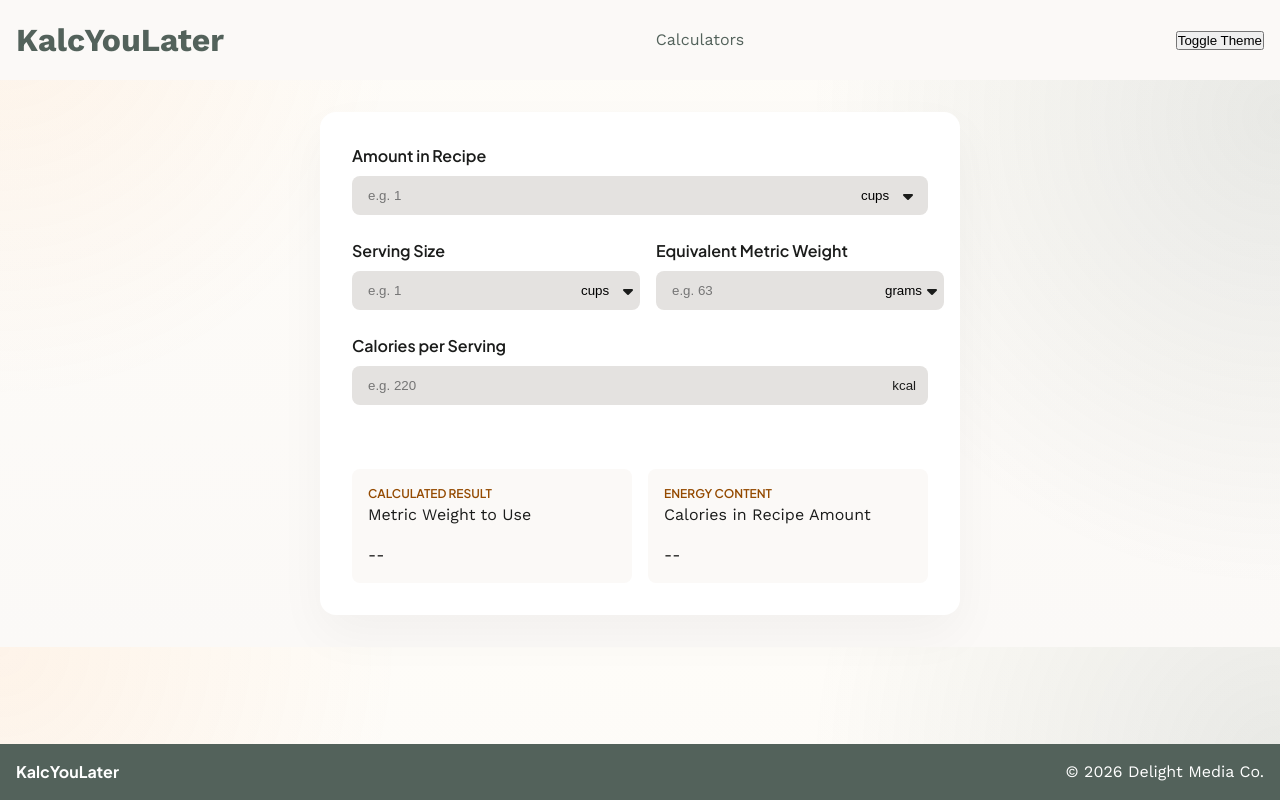
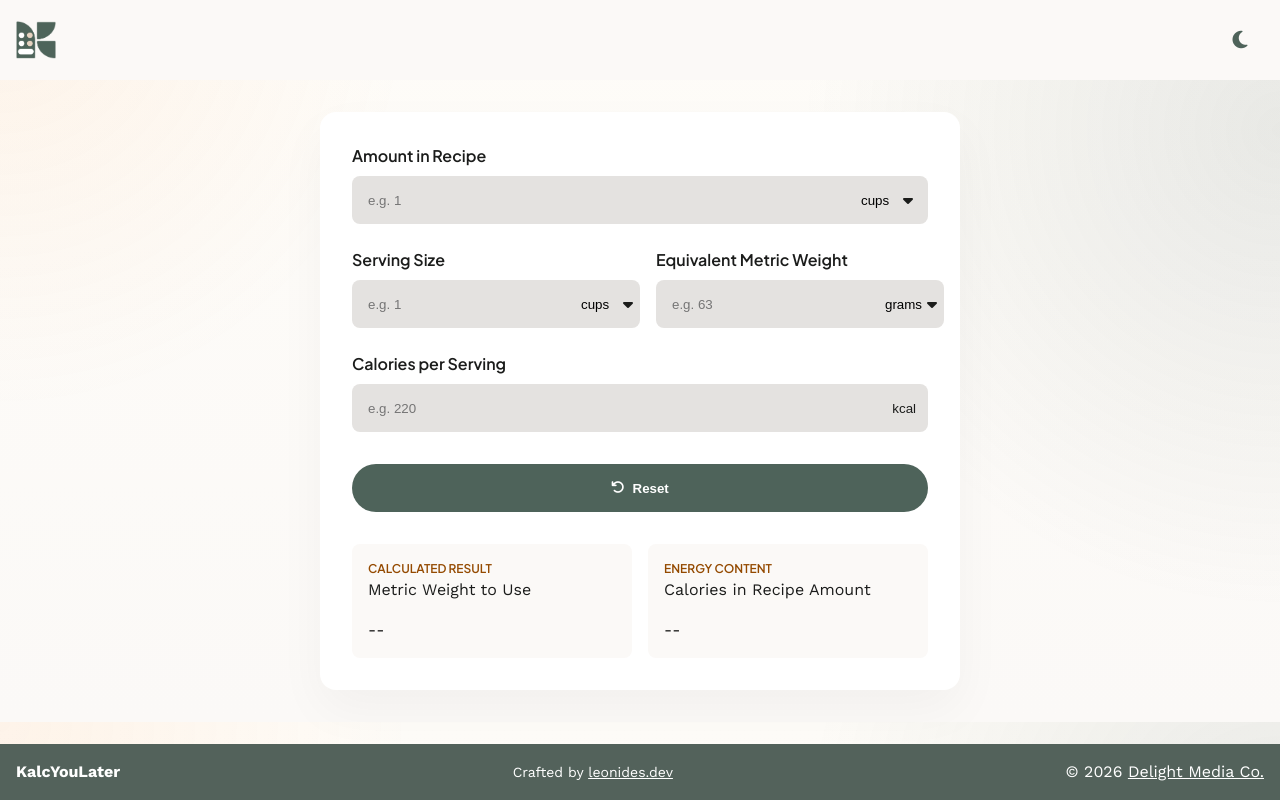
Before and after one commit to mjleonides/kalcyoulater, a Vue app: page / in a window 1280 px wide. Built offline with nearby package versions, Linux system fonts and the light colour scheme.

Commit message:
Add buttons, header icon, etc.

```diff
--- a/src/App.vue
+++ b/src/App.vue
@@ -1,9 +1,15 @@
 <template>
   <header>
-    <h1>KalcYouLater</h1>
-    <nav><a class="nav-link">Calculators</a></nav>
+    <img class="logo" src="@/assets/icons/icons-01.png" width="40px" />
+    <nav></nav>
     <div class="header-buttons">
-      <button id="theme-toggle" class="button">Toggle Theme</button>
+      <ButtonComponent
+        id="theme-toggle"
+        label="Toggle Theme"
+        icon="fa-solid fa-moon fa-xl"
+        icon-only
+        text
+      />
     </div>
   </header>
   <main class="app-shell">
@@ -61,6 +67,15 @@
         />
       </form>
 
+      <div class="buttons">
+        <ButtonComponent
+          id="input-form-reset"
+          label="Reset"
+          icon="fa-solid fa-arrow-rotate-left"
+          @click="onReset"
+        />
+      </div>
+
       <!-- Results -->
       <div class="results-container">
         <div class="result calculated-weight">
@@ -89,19 +104,31 @@
   </main>
   <footer>
     <p class="site-name">KalcYouLater</p>
+    <p class="attribution">
+      Crafted by <a href="https://leonides.dev">leonides.dev</a>
+    </p>
     <p class="copyright">
-      &copy; {{ new Date().getFullYear() }} Delight Media Co.
+      &copy; {{ new Date().getFullYear() }}
+      <a href="https://delightmedia.co"> Delight Media Co. </a>
     </p>
   </footer>
 </template>
 <script setup lang="ts">
 import { ref, computed } from "vue";
 import InputNumberUnit from "./components/InputNumberUnit.vue";
+import ButtonComponent from "./components/ButtonComponent.vue";
 
-const recipe = ref({ value: undefined, unit: "cups" });
-const servingSize = ref({ value: undefined });
-const equivalentMetricWeight = ref({ value: undefined, unit: "g" });
-const caloriesPerServing = ref({ value: undefined, unit: "kcal" });
+const defaultValues = {
+  recipe: { value: undefined, unit: "cups" },
+  servingSize: { value: undefined },
+  equivalentMetricWeight: { value: undefined, unit: "g" },
+  caloriesPerServing: { value: undefined, unit: "kcal" },
+};
+
+const recipe = ref(defaultValues.recipe);
+const servingSize = ref(defaultValues.servingSize);
+const equivalentMetricWeight = ref(defaultValues.equivalentMetricWeight);
+const caloriesPerServing = ref(defaultValues.caloriesPerServing);
 
 const calculatedWeight = computed(() => {
   if (
@@ -132,6 +159,13 @@ const calculatedCalories = computed(() => {
     recipe.value.value
   );
 });
+
+const onReset = () => {
+  recipe.value = { ...defaultValues.recipe };
+  servingSize.value = { ...defaultValues.servingSize };
+  equivalentMetricWeight.value = { ...defaultValues.equivalentMetricWeight };
+  caloriesPerServing.value = { ...defaultValues.caloriesPerServing };
+};
 </script>
 <style lang="css" scoped>
 header {
@@ -141,6 +175,7 @@ header {
   padding: 1rem;
   background-color: var(--color-background);
   color: var(--color-primary-dark);
+  font-style: italic;
 }
 
 .calculator-container {
@@ -167,11 +202,23 @@ form {
   width: 50%;
 }
 
+.buttons {
+  display: flex;
+  justify-content: center;
+  gap: 1rem;
+  width: 100%;
+  margin: 2rem 0;
+}
+
+#input-form-reset {
+  width: 100%;
+}
+
 .results-container {
   display: grid;
   grid-template-columns: repeat(auto-fit, minmax(200px, 1fr));
   gap: 1rem;
-  margin-top: 2rem;
+  margin-top: 1rem;
   justify-content: space-between;
 }
 
@@ -179,7 +226,6 @@ form {
   display: flex;
   flex-direction: column;
   gap: 1rem;
-  margin-top: 2rem;
   background-color: var(--color-background);
   padding: 1rem;
   border-radius: var(--radius-field);
@@ -214,11 +260,16 @@ footer {
   position: fixed;
   bottom: 0;
   width: 100%;
+  align-items: center;
 }
 
 .site-name {
-  font-family: var(--font-display);
   font-weight: 700;
-  text-transform: italic;
+  font-style: italic;
+}
+
+.attribution {
+  font-style: italic;
+  font-size: 0.875rem;
 }
 </style>
--- /dev/null
+++ b/src/components/ButtonComponent.vue
@@ -0,0 +1,77 @@
+<template>
+  <button :id class="button" v-bind="$attrs" :class="classes">
+    <i v-if="icon" class="button-icon" :class="icon" />
+    {{ !iconOnly ? label : "" }}
+  </button>
+</template>
+
+<script setup lang="ts">
+import { computed } from "vue";
+interface Props {
+  id: string;
+  label?: string;
+  icon?: string;
+  iconOnly?: boolean;
+  primary?: boolean;
+  secondary?: boolean;
+  text?: boolean;
+}
+
+const props = withDefaults(defineProps<Props>(), {
+  label: "",
+  iconOnly: false,
+  primary: true,
+  secondary: false,
+  text: false,
+});
+
+const classes = computed(() => {
+  return {
+    "button-primary": props.primary && !props.secondary && !props.text,
+    "button-secondary": props.secondary,
+    "button-text": props.text,
+    "button-icon-only": props.iconOnly,
+  };
+});
+</script>
+
+<style scoped>
+.button {
+  min-height: var(--field-height);
+  border-radius: var(--radius-pill);
+  border: none;
+  padding: 0.75rem 1rem;
+  cursor: pointer;
+  font-weight: 600;
+  display: inline-flex;
+  gap: 0.5rem;
+  justify-content: center;
+  align-items: center;
+}
+
+.button-primary {
+  background-color: var(--color-primary);
+  color: white;
+}
+
+.button-primary:hover,
+.button-primary:focus {
+  background-color: var(--color-primary-container);
+}
+
+.button-secondary {
+  background-color: var(--color-secondary);
+  color: white;
+}
+
+.button-text {
+  background-color: transparent;
+  color: var(--color-primary);
+}
+
+.button-icon-only {
+  padding: 0.75rem;
+  height: var(--field-height);
+  width: var(--field-height);
+}
+</style>
--- a/src/components/InputNumber.vue
+++ b/src/components/InputNumber.vue
@@ -32,7 +32,7 @@ const value = defineModel();
 
 input {
   border: none;
-  min-height: 2rem;
+  min-height: var(--field-height);
   padding: 0.75rem 1rem;
   background: inherit;
   border-radius: var(--radius-field);
--- a/src/components/InputNumberUnit.vue
+++ b/src/components/InputNumberUnit.vue
@@ -79,7 +79,7 @@ label {
 :deep(select) {
   border: none;
   background: inherit;
-  min-height: 2rem;
+  min-height: var(--field-height);
   padding: 0.75rem;
   border-radius: var(--radius-field);
   appearance: none;
--- a/src/styles.css
+++ b/src/styles.css
@@ -1,4 +1,4 @@
-@import url("https://fonts.googleapis.com/css2?family=Plus+Jakarta+Sans:wght@500;600;700;800&family=Work+Sans:wght@400;500;600;700&display=swap");
+@import url("https://fonts.googleapis.com/css2?family=Plus+Jakarta+Sans:wght@500;600;700;500italic;600italic;700italic;800&family=Work+Sans:wght@400;500;600;700&display=swap");
 
 :root {
   /* Typography tokens from DESIGN.md */
@@ -42,6 +42,7 @@
   --space-lg: 1.5rem;
   --space-xl: 2rem;
   --space-2xl: 3rem;
+  --field-height: 3rem;
 
   font-family: var(--font-body);
   line-height: 1.5;
@@ -73,3 +74,7 @@
   text-rendering: auto;
   -webkit-font-smoothing: antialiased;
 }
+
+a {
+  color: inherit;
+}
```
Also changed, not shown: src/assets/icons/icons-01.png (renamed from icons-01.png), src/assets/icons/icons-02.png (renamed from icons-02.png).
